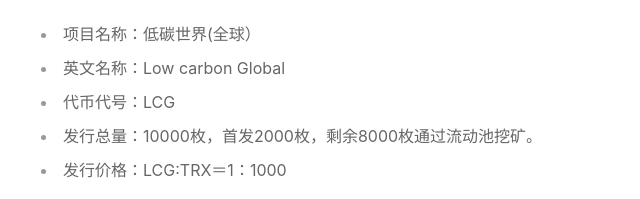
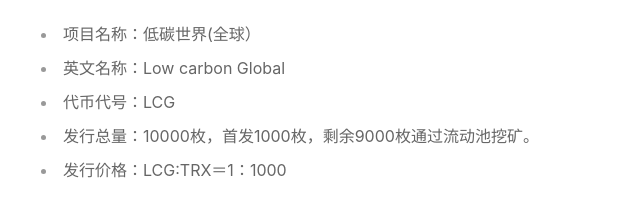
Before and after one commit to lowcarbong/lowcarbong.github.io, a plain HTML site: page index.html in a window 1280 px wide. Shown: the part 1960-2159 px from the top of the page, 157-797 px from the left. Drawn offline with nearby package versions, Linux system fonts and the light colour scheme.

Commit message:
Update index.html

```diff
--- a/index.html
+++ b/index.html
@@ -97,7 +97,7 @@
 					<li>项目名称：低碳世界(全球） </li>
 					<li>英文名称：Low carbon Global </li>
 					<li>代币代号：LCG</li>
-					<li>发行总量：10000枚，首发2000枚，剩余8000枚通过流动池挖矿。</li>
+					<li>发行总量：10000枚，首发1000枚，剩余9000枚通过流动池挖矿。</li>
 					<li>发行价格：LCG:TRX＝1：1000</li>
 				</ul>
 				<p>为了鼓励更多参与者参与记账，维护低碳世界的正常运行，低碳世界发行LCG Token，每次达成共识生成区块后，参与记账的节点，包括产生备选区块链的共识组成员都将得到相应的LCG Token 激励。</p>
```
